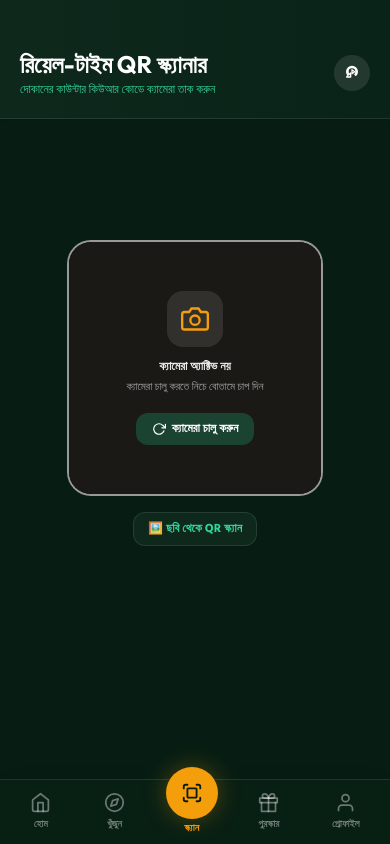
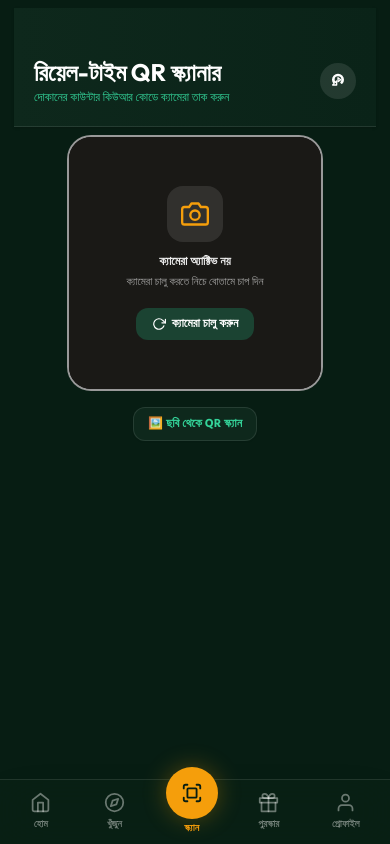
Before and after one commit to sadman-rahman-mridul/silsila, a React (Vite) app: page /scan in a window 390 px wide. Built offline with nearby package versions, Linux system fonts and the light colour scheme; no server answers; the database is empty.

Commit message:
fix: restore responsive side margins on desktop and tablet for customer pages

```diff
--- a/src/views/customer/CardDetail.tsx
+++ b/src/views/customer/CardDetail.tsx
@@ -403,7 +403,7 @@ export default function CardDetail({ merchantId, onBack, onRequireAuth }: CardDe
   return (
     <div className="flex flex-col min-h-full bg-transparent overflow-y-auto w-full pb-20 sm:pb-12" {...swipeHandlers}>
       {/* RESPONSIVE MAX-WIDTH CONTAINER */}
-      <div className="w-full max-w-6xl mx-auto px-3.5 sm:px-6 lg:px-8 py-3 sm:py-6">
+      <div className="w-full max-w-5xl mx-auto px-3.5 sm:px-6 lg:px-8 py-3 sm:py-6">
 
         {/* TOP GLASS NAVIGATION BAR */}
         <header className="flex items-center justify-between mb-4 sm:mb-6 bg-white/70 dark:bg-[#0A2318]/70 backdrop-blur-xl border border-slate-200/80 dark:border-white/10 rounded-2xl p-2.5 sm:px-4 shadow-sm">
--- a/src/views/customer/CustomerApp.tsx
+++ b/src/views/customer/CustomerApp.tsx
@@ -103,6 +103,7 @@ export default function CustomerApp({ onBack, initialMerchantId, initialTab }: C
           </div>
         ) : (
           <div className="absolute inset-0 overflow-y-auto">
+            <div className="w-full max-w-5xl mx-auto px-3.5 sm:px-6 lg:px-8 py-2 sm:py-4 pb-12 sm:pb-16">
               {tab === "home" && (
                 <WalletHome
                   onSelectCard={(id) => handleOpenMerchant(id)}
@@ -120,6 +121,7 @@ export default function CustomerApp({ onBack, initialMerchantId, initialTab }: C
               {tab === "rewards" && <RewardsPage />}
               {tab === "profile" && <ProfilePage onBack={handleLogout} />}
             </div>
+          </div>
         )}
       </div>
 
```
Lines whose indentation alone changed are shown as unchanged.
